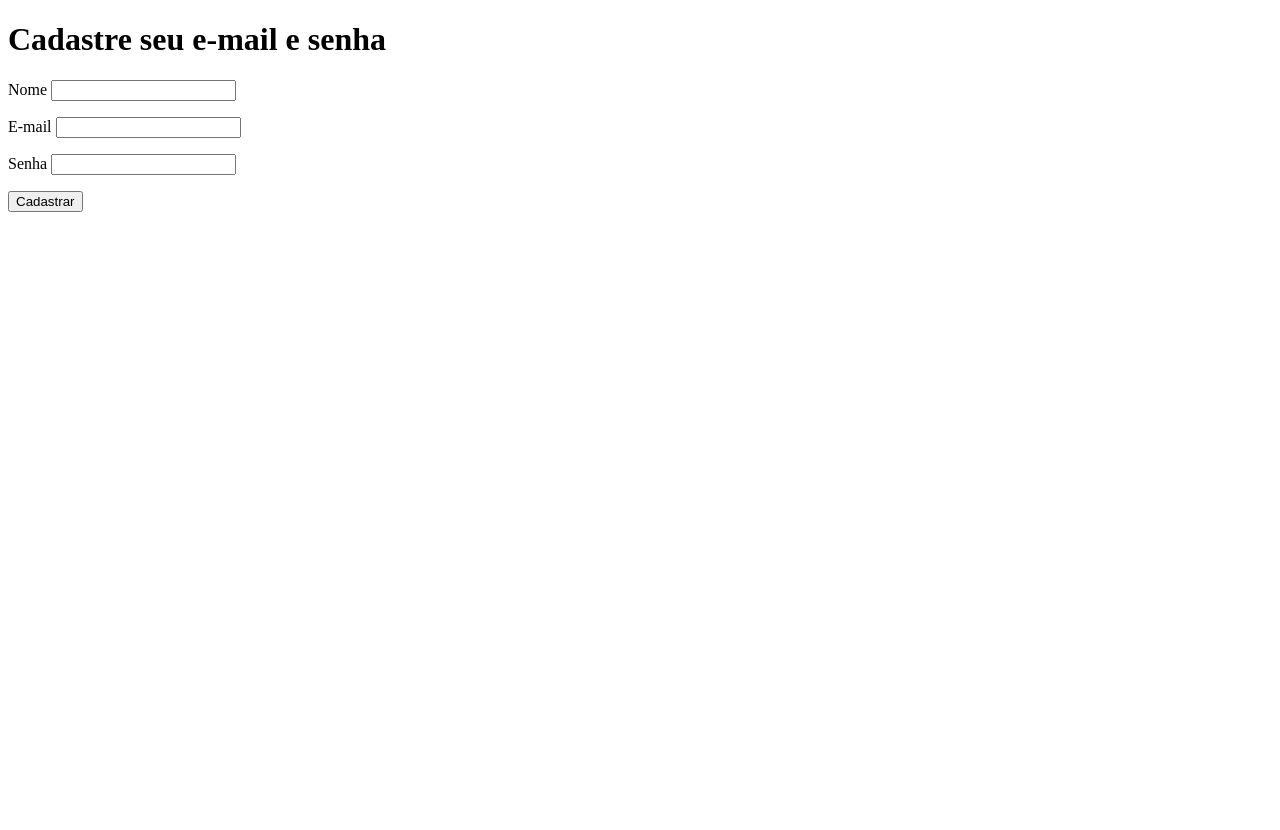
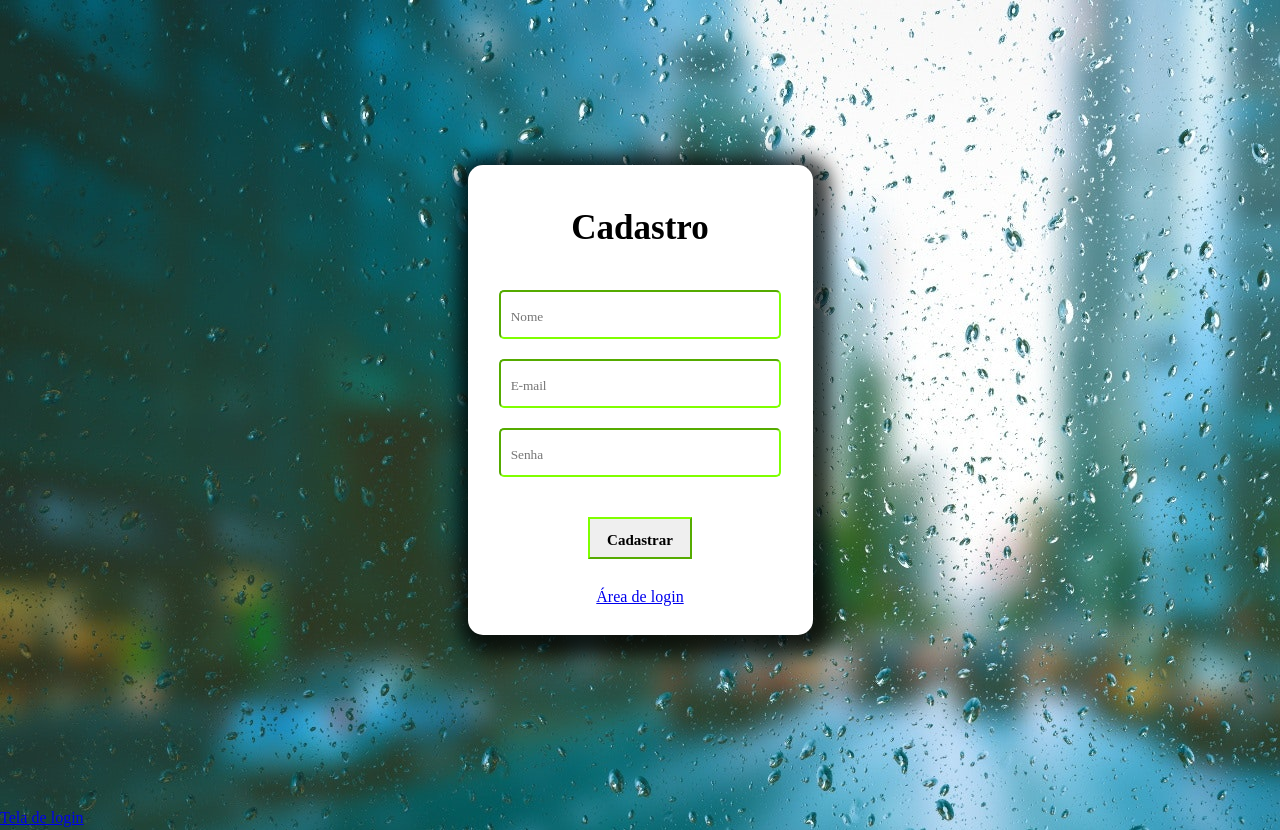
Before and after one commit to guigonca/tela-login, a PHP site: page /cadastro.php in a window 1280 px wide. Before the commit the page ends 212 px from the top, so only its background shows below. Run offline with PHP 8.4, Linux system fonts and the light colour scheme.

Commit message:
Tela de login
Finalizando tela de login com cadastro.

```diff
--- a/cadastro.php
+++ b/cadastro.php
@@ -19,28 +19,35 @@ if(isset($_POST['email'])){
     <meta charset="UTF-8">
     <meta http-equiv="X-UA-Compatible" content="IE=edge">
     <meta name="viewport" content="width=device-width, initial-scale=1.0">
+    <link href="https://fonts.googleapis.com/css2?family=Noto+Serif+Khojki:wght@400;500&display=swap" rel="stylesheet">
+    <link rel="stylesheet" href="style.css">
     <title>Cadastro</title>
 </head>
 <body>
-    <form action="" method="post">
-        <h1>Cadastre seu e-mail e senha</h1>
-        <p>
-            <label>Nome</label>
-            <input type="text" name="nome">
-        </p>
-        <p>
-            <label>E-mail</label>
-            <input type="email" name="email">
-        </p>
+    <div class="container">
+        <div class="box2">
+            <form action="" method="post">
+                <h1>Cadastro</h1>
+                <p>
 
-        <p>
-            <label>Senha</label>
-            <input type="password" name="senha">
-        </p>
-        <button type="submit">Cadastrar</button>
+                    <input class="login" type="text" name="nome" placeholder="Nome">
+                </p>
+                <p>
 
+                    <input class="login" type="email" name="email" placeholder="E-mail">
+                </p>
+                <p>
+                    <input class="login"type="password" name="senha" placeholder="Senha">
+                </p>
+                <br>
+                <button id="entrar" type="submit">Cadastrar</button>
+                <br>
+                <a href="index.php">Área de login</a>
 
+            </form>
+        </div>
+    </div>
 
-    </form>
+    <p><a href="index.php">Tela de login</a></p>
 </body>
 </html>
--- /dev/null
+++ b/style.css
@@ -0,0 +1,85 @@
+*{
+    margin: 0;
+    font-family: 'Noto Serif Khojki', serif;
+
+}
+body{
+    background-image: url("fundo.jpg");
+}
+.container{
+    width: 100vw;
+    height: 100vh;
+    background: #6c7a8900;
+    display: flex;
+    flex-direction: row;
+    justify-content: center;
+    align-items: center;
+}
+.box{
+    border-radius: 15px;
+    box-shadow: 4px 5px 17px 14px rgba(0,0,0,0.75);
+    width: 350px;
+    height: 400px;
+    display: flex;
+    align-items: center;
+    background: #fff;
+    text-align: center;
+ }
+.box2{
+    border-radius: 15px;
+    box-shadow: 4px 5px 17px 14px rgba(0,0,0,0.75);
+    width: 345px;
+    height: 470px;
+    display: flex;
+    align-items: center;
+    background: #fff;
+    text-align: center;
+
+ }
+ form{
+    width: 100%;
+    height: 100%;
+ }
+ h1{
+    width: auto;
+    margin: 25px;
+    font-size: 35px;
+ }
+ .login{
+    width: 75%;
+    height: 25px;
+    margin: 10px;
+    border-radius: 5px;
+    padding: 10px;
+    border-color: chartreuse;
+ }
+
+ #entrar{
+    width: 30%;
+    padding: 5px;
+    margin-bottom: 20px;
+    border-color: chartreuse;
+    cursor: pointer;
+    font-size: 15px;
+    font-weight: bold;
+
+ }
+
+ #entrar:hover{
+    background-color: rgba(128, 255, 0, 0.719);
+    transition: 0.5s;
+ }
+
+ #sair{
+
+   position: relative;
+   top: 150px;
+   right: 195px;
+   padding: 10px;
+
+}
+#sair:hover{
+    background-color: chartreuse;
+    border-radius: 30px;
+    transition: 1.5s;
+ }
```
Also changed, not shown: index.php (+17 -14 lines), painel.php (+16 -4 lines), fundo.jpg (added).
